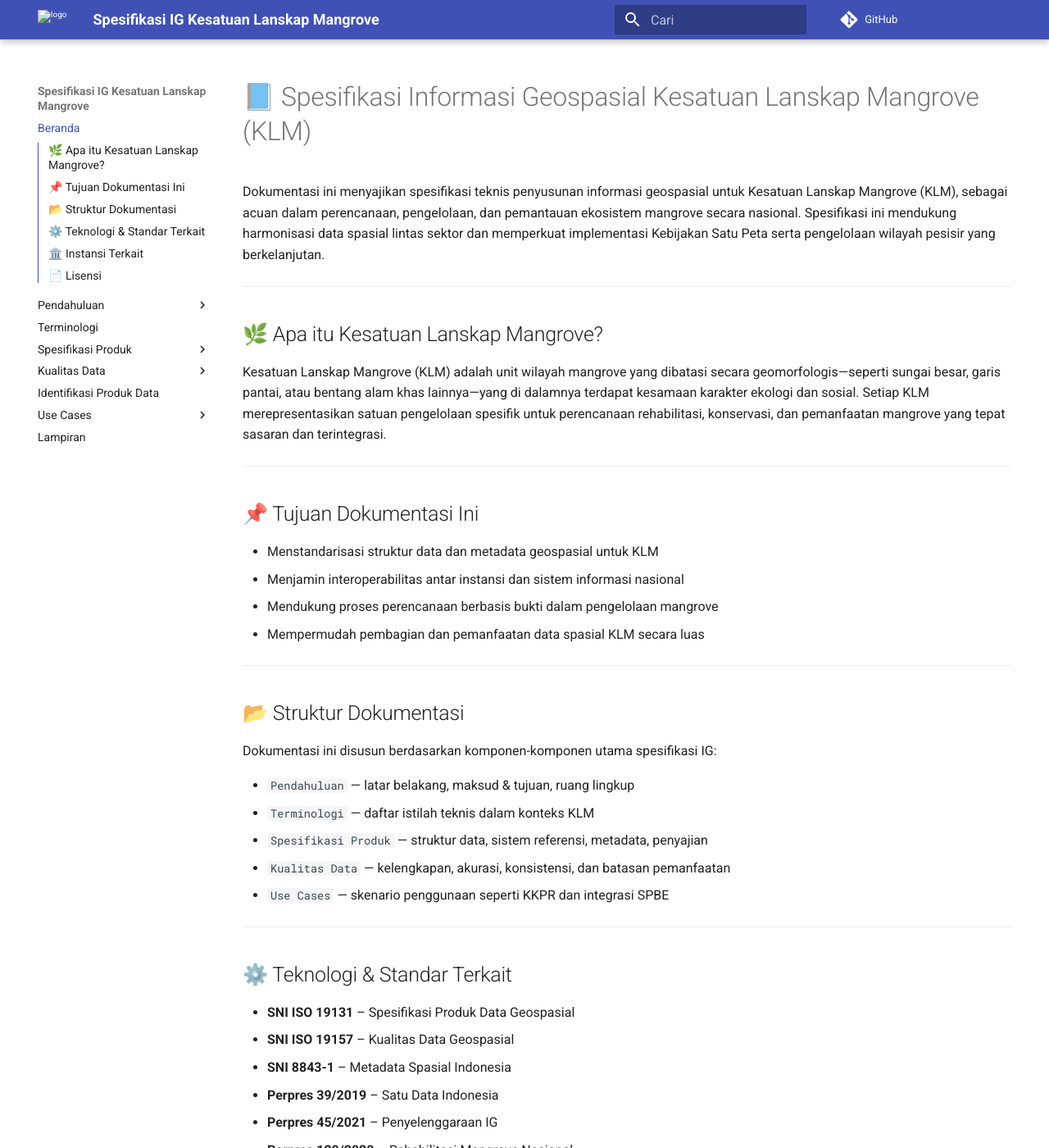
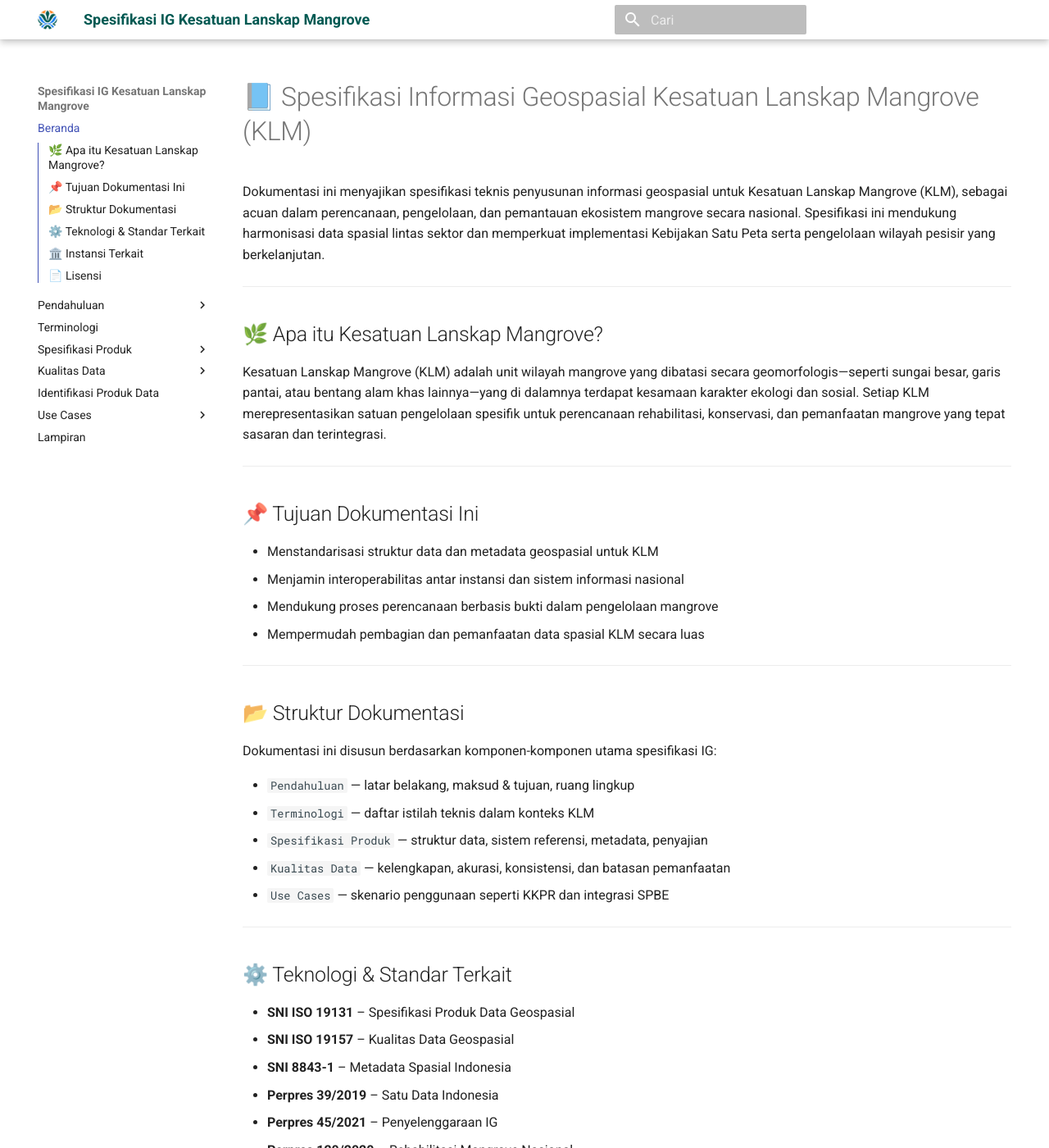
Before and after one commit to zaidibnu/kesatuan-lanskap-mangrove, an MkDocs documentation site: the page built from docs/index.md, in a window 1280 px wide and 1400 px high. Shown: the whole window at 82% size. Built offline with MkDocs 1.6.1 and Material for MkDocs 9.7.7, drawn with Linux system fonts in a browser that asks for light colours; comment, search, counter and statistics services are not loaded.

Commit message:
#add-logo

```diff
--- /dev/null
+++ b/docs/assets/custom.css
@@ -0,0 +1,20 @@
+/* Navbar background putih */
+.md-header {
+  background-color: #ffffff !important;
+}
+
+/* Warna teks judul di kiri (site name) */
+.md-header__title,
+.md-header__title a {
+  color: #005952 !important;
+}
+
+/* Warna teks menu navbar */
+.md-tabs__link {
+  color: #005952 !important;
+}
+
+/* Hover state */
+.md-tabs__link:hover {
+  color: #007f73 !important; /* opsional: sedikit lebih cerah saat hover */
+}
--- a/mkdocs.yml
+++ b/mkdocs.yml
@@ -53,3 +53,5 @@
   - footnotes
   - tables
   - def_list
+extra_css:
+  - assets/custom.css
```
Also changed, not shown: docs/assets/logo.png (added), site/404.html, site/assets/custom.css (added), site/assets/logo.png (added), site/index.html, site/istilah-definisi/index.html, site/pendahuluan/dasar-hukum/index.html, site/pendahuluan/latar-belakang/index.html, site/pendahuluan/maksud-tujuan/index.html, site/pendahuluan/ruang-lingkup/index.html.
